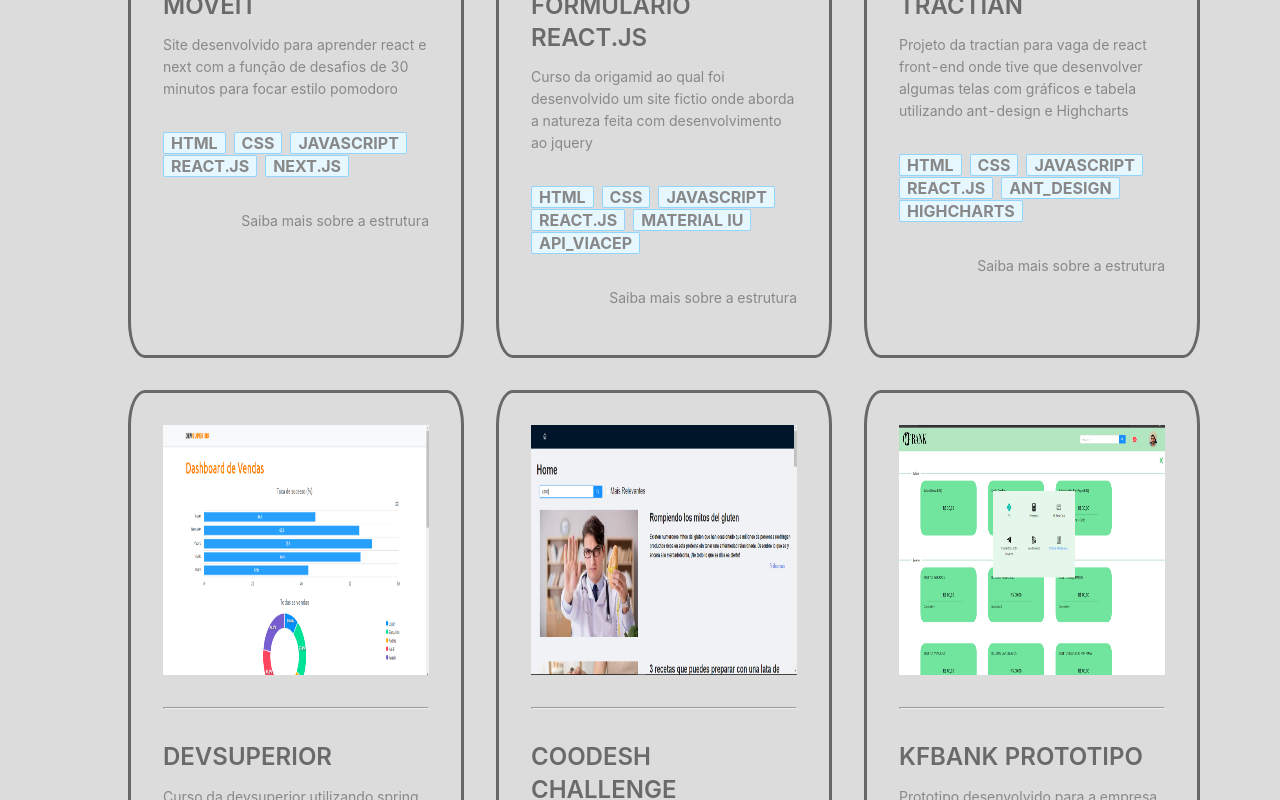
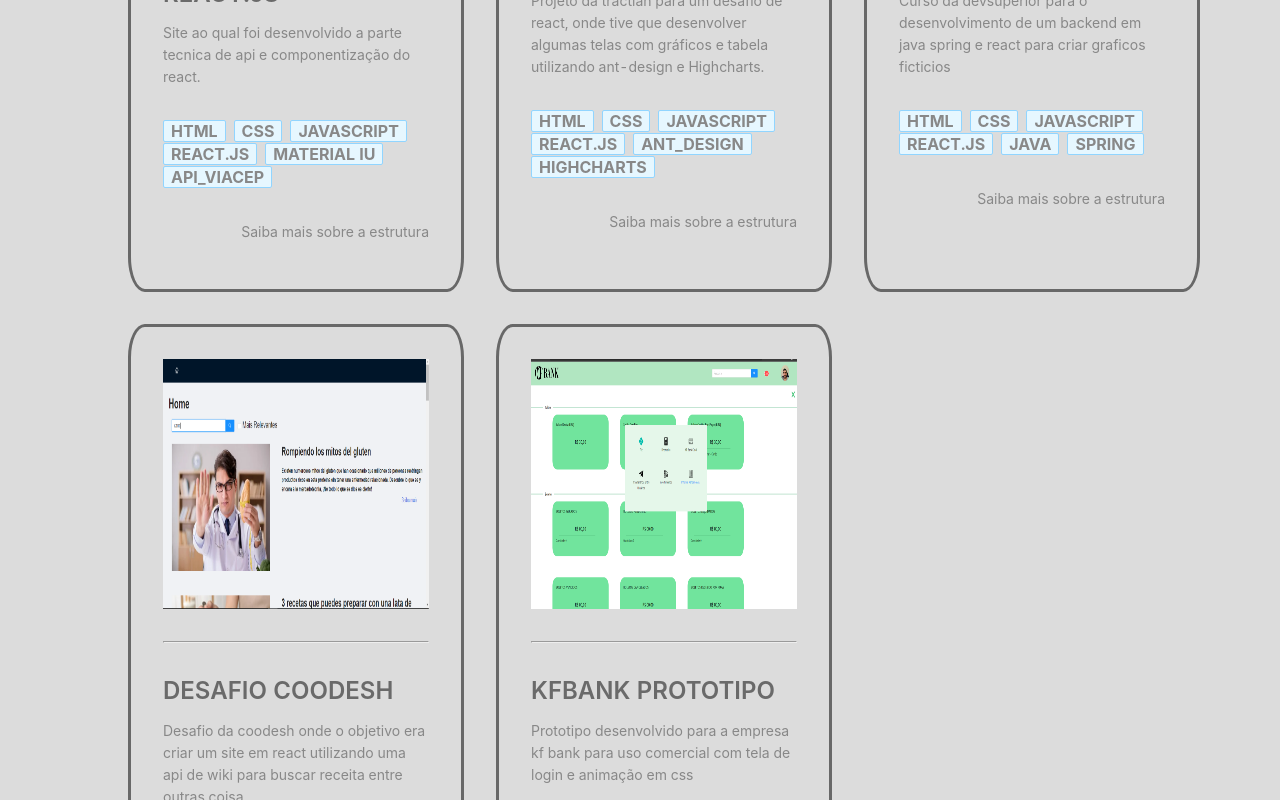
Before and after one commit to vitorsierro/Portfolio, a Next.js app: page / in a window 1280 px wide. Shown: the part 1260-2060 px from the top of the page. Built offline with nearby package versions, Linux system fonts and the light colour scheme.

Commit message:
Alterado json e arrumado links de conteudo

```diff
--- a/dados.json
+++ b/dados.json
@@ -3,56 +3,46 @@
        {
           "titulo":"NATURE",
           "img":"/Nature.png",
-          "conteudo":"Curso da origamid ao qual foi desenvolvido um site fictio onde aborda a natureza feita com desenvolvimento ao jquery",
+          "conteudo":"Curso da origamid ao qual foi desenvolvido um site fictio onde aborda a natureza.",
           "tags":[
              "HTML",
              "CSS",
              "JAVASCRIPT",
              "JQUERY"
           ],
-          "link":"https://github.com/vitorsierro/Nature"
+          "link":"",
+          "link2":"https://github.com/vitorsierro/Nature"
        },
        {
           "titulo":"CARAVAN",
           "img":"/Caravan.png",
-          "conteudo":"Curso da origamid ao qual foi desenvolvido o site fictio onde aborda um site de turismo utilizando slide e explorando o jquery e o html5 e css3",
+          "conteudo":"Curso da origamid ao qual foi desenvolvido o site fictio onde aborda um site de turismo.",
           "tags":[
              "HTML",
              "CSS",
              "JAVASCRIPT",
              "JQUERY"
           ],
-          "link":"https://github.com/vitorsierro/Caravan"
+          "link":"",
+          "link2":"https://github.com/vitorsierro/Caravan"
        },
        {
           "titulo":"MARINA",
           "img":"/Marina.png",
-          "conteudo":"Site criado com o fim de um projeto ao qual não foi para frente, desenvolvido para uma marina da região com api de previsão do tempo, previsão do mar e previsão de vento.",
+          "conteudo":"Site criado para uma marina da região com api de previsão do tempo, previsão do mar e previsão de vento.",
           "tags":[
              "HTML",
              "CSS",
              "JAVASCRIPT",
              "JQUERY"
           ],
-          "link":"https://github.com/vitorsierro/marina-front-end"
-       },
-       {
-          "titulo":"MOVEIT",
-          "img":"/Moveit.png",
-          "conteudo":"Site desenvolvido para aprender react e next com a função de desafios de 30 minutos para focar estilo pomodoro",
-          "tags":[
-             "HTML",
-             "CSS",
-             "JAVASCRIPT",
-             "REACT.JS",
-             "NEXT.JS"
-          ],
-          "link":"/"
+          "link":"",
+          "link2":"https://github.com/vitorsierro/marina-front-end"
        },
        {
           "titulo":"FORMULARIO REACT.JS",
           "img":"/Formulario.png",
-          "conteudo":"Curso da origamid ao qual foi desenvolvido um site fictio onde aborda a natureza feita com desenvolvimento ao jquery",
+          "conteudo":"Site ao qual foi desenvolvido a parte tecnica de api e componentização do react.",
           "tags":[
              "HTML",
              "CSS",
@@ -61,12 +51,13 @@
              "MATERIAL IU",
              "API_VIACEP"
           ],
-          "link":"https://github.com/vitorsierro/Formulario_React.js"
+          "link":"https://formulario-react-js.vercel.app",
+          "link2":"https://github.com/vitorsierro/Formulario_React.js"
        },
        {
           "titulo":"TRACTIAN",
           "img":"/Tractian.png",
-          "conteudo":"Projeto da tractian para vaga de react front-end onde tive que desenvolver algumas telas com gráficos e tabela utilizando ant-design e Highcharts",
+          "conteudo":"Projeto da tractian para um desafio de react, onde tive que desenvolver algumas telas com gráficos e tabela utilizando ant-design e Highcharts.",
           "tags":[
              "HTML",
              "CSS",
@@ -75,12 +66,13 @@
              "ANT_DESIGN",
              "HIGHCHARTS"
           ],
-          "link":"https://github.com/vitorsierro/tractian"
+          "link":"https://tractian-ashen.vercel.app",
+          "link2":"https://github.com/vitorsierro/tractian"
        },
        {
           "titulo":"DEVSUPERIOR",
           "img":"/DevSuperior.png",
-          "conteudo":"Curso da devsuperior utilizando spring e react para criar graficos ficticios",
+          "conteudo":"Curso da devsuperior para o desenvolvimento de um backend em  java spring e react para criar graficos ficticios",
           "tags":[
              "HTML",
              "CSS",
@@ -89,12 +81,13 @@
              "JAVA",
              "SPRING"
           ],
-          "link":"https://github.com/vitorsierro/DevSuperior_Spring_React"
+          "link":"",
+          "link2":"https://github.com/vitorsierro/DevSuperior_Spring_React"
        },
        {
-          "titulo":"COODESH CHALLENGE",
+          "titulo":"DESAFIO COODESH",
           "img":"/Coodesh.png",
-          "conteudo":"challenge da coodesh onde o objetivo era criar um site em react utilizando uma api de wiki para buscar receita entre outras coisa",
+          "conteudo":"Desafio da coodesh onde o objetivo era criar um site em react utilizando uma api de wiki para buscar receita entre outras coisa",
           "tags":[
              "HTML",
              "CSS",
@@ -102,12 +95,13 @@
              "REACT.JS",
              "API_WIKI"
           ],
-          "link":"https://github.com/vitorsierro/challenge_Coodesh"
+          "link":"https://challenge-coodesh.vercel.app",
+          "link2":"https://github.com/vitorsierro/challenge_Coodesh"
        },
        {
           "titulo":"KFBANK PROTOTIPO",
           "img":"/KFBANK.png",
-          "conteudo":"Prototipo desenvolvido para a empresa kf bank com react js, next js e a lib de ant-design",
+          "conteudo":"Prototipo desenvolvido para a empresa kf bank para uso comercial com tela de login e animação em css",
           "tags":[
              "HTML",
              "CSS",
@@ -116,7 +110,8 @@
              "ANT_DESIGN",
              "GOOGLE CHARTS"
           ],
-          "link":"https://github.com/vitorsierro/kf_bank_prot"
+          "link":"https://kf-bank-prot.vercel.app",
+          "link2":"https://github.com/vitorsierro/kf_bank_prot"
        }
       ],
     "Experiencia_Profissional":[
@@ -250,9 +245,8 @@
          "telefone":"(13)9 99690-6052",
          "phone":"13996906052",
          "email": "vitorsierro_@hotmail.com",
-         "foco":"Hoje meu foco está em pegar fluencia em ingles e desenvolver como fullstack com a stack de java + react.js. Também estou me desenvolvendo com devOps e teste em um futuro mais proximo",
-         "softSkill":"",
-         "sobre_mim":"Sou formado em ciência da computação, trabalho na área contabilidade dentro da Philips com o desenvolvimento web/Java, meu foço atualmente está em desenvolvimento full-stack com a stack de java + react.js, possuo experiência em pwa, Javascript, react.js, next.js html/css e java.",
+         "sobre_mim":"Sou formado em ciências da computações , atuante na Phillips com desenvolvimento Web/Java, atualmente minha maior área de desenvolvimento é voltado a full-stack com stack javascript + react.js, possuo também experiências com Next.JS, html/css, JAVA e PWA",
+         "foco":"Além disso, estou desenvolvendo minha fluência em inglês e buscando conhecimento em áreas de grande valor a ser agregado como DevOps e Testes automatizados sem deixar de melhorar minhas habilidades como desenvolvedor full-stack",
          "links":[
             {
                "link":"https://github.com/vitorsierro",
@@ -269,7 +263,6 @@
                "img":"/cv.png",
                "alt":"Picture of the curriculum"
             }
-         ],
-         "photo":"/fotoPerfil.jpg"
+         ]
          }]
  }
--- a/src/components/Certificado/Certificados.jsx
+++ b/src/components/Certificado/Certificados.jsx
@@ -32,7 +32,7 @@ export default function Certificados() {
 				))
 			}
 			</Row>
-			<Divider id="certificados" orientation="left" className={styled.Divider}>Certificados</Divider>
+			<Divider id="cursos" orientation="left" className={styled.Divider}>Cursos</Divider>
 			<Row className={styled.Container}>
 			{cursos.map(({titulo,empresa,link,img,conteudo},key) => (
 
--- a/src/components/Header/Header.jsx
+++ b/src/components/Header/Header.jsx
@@ -11,7 +11,7 @@ export default function Header() {
         <Link href="/"><li>Home</li></Link>
         <Link href="#project"><li>Projetos</li></Link>
         <Link href="#experiency"><li>Experiência</li></Link>
-        <Link href="#habilidade"><li>Habilidades</li></Link>
+        <Link href="#cursos"><li>Habilidades</li></Link>
         <Link href="#certificados"><li>Certificados</li></Link>
         <Link href="#sobre"><li>Sobre</li></Link>
       </ul>
--- a/src/components/Projetos/Projetos.jsx
+++ b/src/components/Projetos/Projetos.jsx
@@ -15,9 +15,9 @@ export default function Projetos() {
       <Divider id="project" orientation="left" className={styled.Divider}>Projetos</Divider>
       <Row className={styled.Container}>
       {
-        projetos.map(({titulo,empresa,link,img,conteudo,tags},key) => (
+        projetos.map(({titulo,empresa,link,link2,img,conteudo,tags},key) => (
             <Col className={styled.Projetos} span={7} key={key}>
-            <Link href={link} >
+            <Link href={link != "" ? link : link2} >
               <a target='_blank'>
                 <div className={styled.Image}>
                   <Image src={img} desfoquedataurl="blur" width='250%' height='250%' />
@@ -33,7 +33,7 @@ export default function Projetos() {
                   ))}</div>
                 </div>
               </a></Link>
-            <Link href="https://github.com/vitorsierro/Nature" ><a target='_blank'>
+            <Link href={link2}><a target='_blank'>
               <p className={styled.ConteudoLink}>Saiba mais sobre a estrutura</p></a></Link>
           </Col>
           ))
--- a/src/components/Sobre/Sobre.jsx
+++ b/src/components/Sobre/Sobre.jsx
@@ -38,11 +38,7 @@ export default function Sobre() {
               ))}
               </div>
           </div>
-          <div className={styled.FotoPerfil}>
-            <Image src={photo} desfoquedataurl="blur" width={550} height={550} quality={100} priority="preload"
-            alt="Picture of the my" />
-          </div>
-        </div>
+         </div>
       ))}
     </div>
     </>
--- a/src/styles/Sobre.module.css
+++ b/src/styles/Sobre.module.css
@@ -17,17 +17,16 @@
   margin-top: 0rem !important;
   margin-bottom: 0.5rem !important;
   font-family: 'Roboto Mono', monospace;
-  color:#A9A9A9 !important;
+  color:#797979 !important;
 }
 .Sobre h1{
   font-size: 100px !important;
   font-family: 'Dancing Script', cursive;
   margin-bottom: 0px !important;
-  color:#696969 !important;
+  color:#797979 !important;
 }
 .Sobre hr{
   margin: 0.75rem -2rem !important;
-  width: 590px;
 }
 
 .Pessoal{
@@ -40,7 +39,7 @@
   margin-right: 2rem;
 }
 .Pessoal a{
-  color: #A9A9A9 !important;
+  color: #797979 !important;
   border: none;
 }
 .Pessoal a:hover{
```
